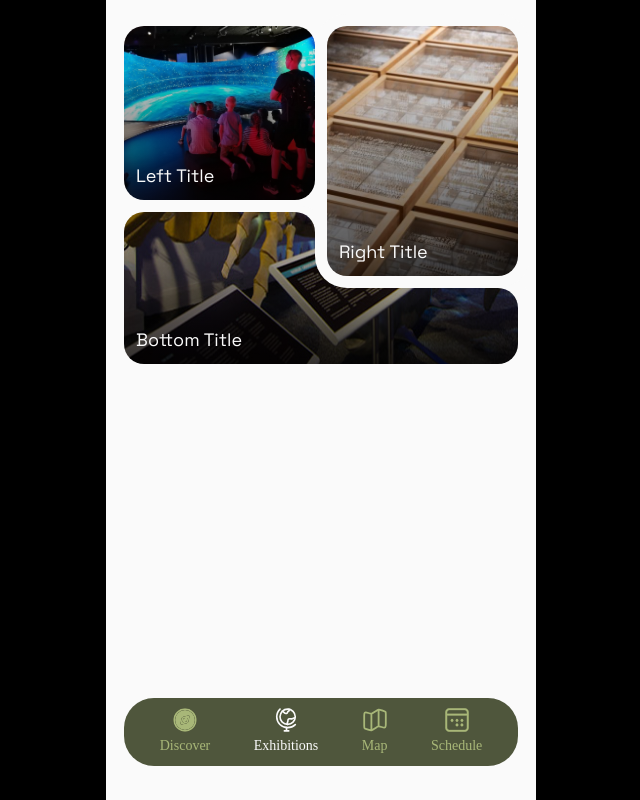
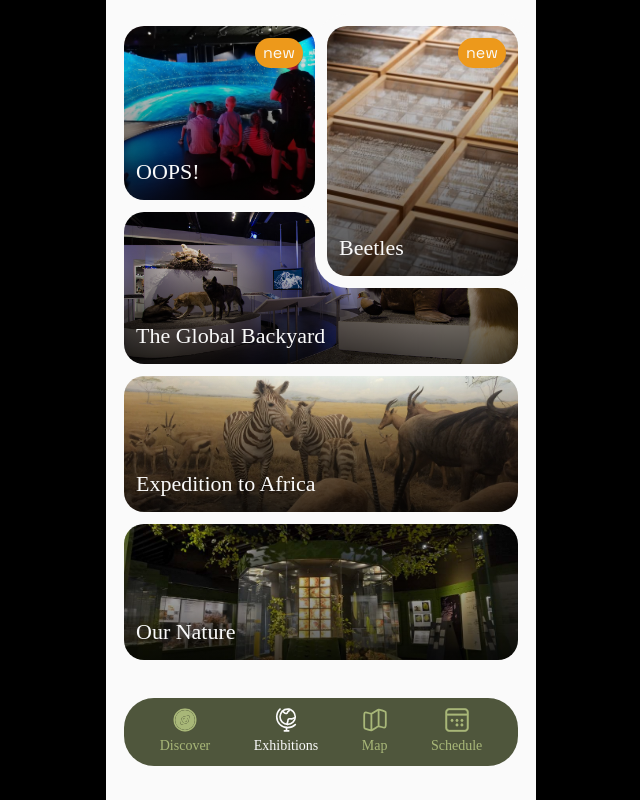
Before and after one commit to Flex-Wrap/nhm-app, a React (Vite) app: page /nhm-app/exhibitions in a window 1280 px wide. Shown: the whole page, without its empty margins (319-959 px from the left). Built offline with nearby package versions, Linux system fonts and the light colour scheme; a web font is replaced by a local one.

Commit message:
exhibition page done

```diff
--- a/src/components/ExhibitionsCutout.css
+++ b/src/components/ExhibitionsCutout.css
@@ -90,3 +90,16 @@
   left: 12px;
   color: var(--neutral-50);
 }
+
+.card-new {
+    position: absolute;
+    top: 12px;
+    right: 12px;
+    background-color: var(--orange-500);
+    padding: 4px 8px;
+    border-radius: 20px;
+}
+
+.card-new p {
+    color: var(--neutral-50);
+}
--- a/src/components/ExhibitionsCutout.tsx
+++ b/src/components/ExhibitionsCutout.tsx
@@ -1,5 +1,5 @@
-import React from 'react';
-import './ExhibitionsCutout.css';
+import React from "react";
+import "./ExhibitionsCutout.css";
 
 interface CardContent {
   title: string;
@@ -14,32 +14,44 @@ interface ExhibitionsCutoutProps {
 }
 
 const ExhibitionsCutout: React.FC<ExhibitionsCutoutProps> = ({
-  className = '',
+  className = "",
   left,
   right,
-  bottom
+  bottom,
 }) => {
   return (
     <div className={`card-container ${className}`}>
       <div
         className="card card-left"
-        style={{ '--card-image': `url(${left.picture})` } as React.CSSProperties}
+        style={
+          { "--card-image": `url(${left.picture})` } as React.CSSProperties
+        }
       >
-        <h3 className="card-title">{left.title}</h3>
+        <h2 className="card-title">{left.title}</h2>
+        <div className="card-new">
+          <p>new</p>
+        </div>
       </div>
 
       <div
         className="card card-right"
-        style={{ '--card-image': `url(${right.picture})` } as React.CSSProperties}
+        style={
+          { "--card-image": `url(${right.picture})` } as React.CSSProperties
+        }
       >
-        <h3 className="card-title">{right.title}</h3>
+        <h2 className="card-title">{right.title}</h2>
+        <div className="card-new">
+          <p>new</p>
+        </div>
       </div>
 
       <div
         className="card card-bottom"
-        style={{ '--card-image': `url(${bottom.picture})` } as React.CSSProperties}
+        style={
+          { "--card-image": `url(${bottom.picture})` } as React.CSSProperties
+        }
       >
-        <h3 className="card-title">{bottom.title}</h3>
+        <h2 className="card-title">{bottom.title}</h2>
       </div>
     </div>
   );
--- /dev/null
+++ b/src/pages/Exhibitions.css
@@ -0,0 +1,23 @@
+.exhibition-card {
+  display: flex;
+  flex-direction: column;
+  background-image: linear-gradient(
+      to top,
+      rgba(0, 0, 0, 0.7),
+      rgba(0, 0, 0, 0)
+    ),
+    var(--card-image);
+  background-size: cover;
+  background-position: center;
+  background-repeat: no-repeat;
+  width: 100%;
+  height: 136px;
+  margin-top: 12px;
+  border-radius: 20px;
+  padding: 12px;
+  justify-content: end;
+}
+
+.exhibition-card h2 {
+  color: var(--neutral-50);
+}
--- a/src/pages/Exhibitions.tsx
+++ b/src/pages/Exhibitions.tsx
@@ -2,16 +2,32 @@ import React from "react";
 import ExhibitionsCutout from "../components/ExhibitionsCutout";
 import leftImg from "../assets/oops.jpg";
 import rightImg from "../assets/beetles.jpg";
-import bottomImg from "../assets/backyard.jpg";
+import bottomImg from "../assets/backyard1.jpg";
+import africaImg from "../assets/safari1.jpg";
+import natureImg from "../assets/ournature.jpg";
+import "./Exhibitions.css";
 
 export const Exhibitions: React.FC = () => {
   return (
     <div className="scrollable-container content">
       <ExhibitionsCutout
-      left={{ title: 'Left Title', picture: leftImg }}
-      right={{ title: 'Right Title', picture: rightImg }}
-      bottom={{ title: 'Bottom Title', picture: bottomImg }}
-    />
+        left={{ title: "OOPS!", picture: leftImg }}
+        right={{ title: "Beetles", picture: rightImg }}
+        bottom={{ title: "The Global Backyard", picture: bottomImg }}
+      />
+      <div
+        className="exhibition-card"
+        style={{ "--card-image": `url(${africaImg})` } as React.CSSProperties}
+      >
+        <h2>Expedition to Africa</h2>
+      </div>
+
+      <div
+        className="exhibition-card"
+        style={{ "--card-image": `url(${natureImg})` } as React.CSSProperties}
+      >
+        <h2>Our Nature</h2>
+      </div>
     </div>
   );
 };
```
